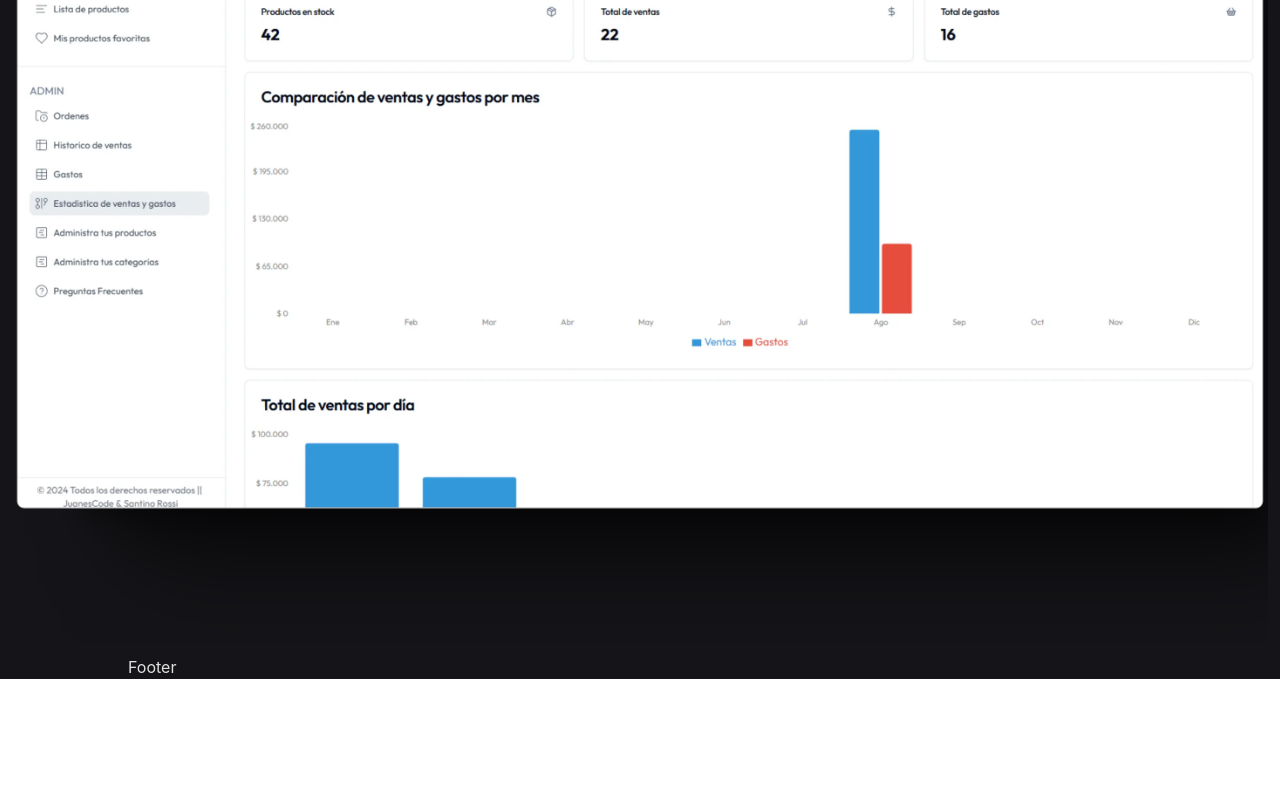
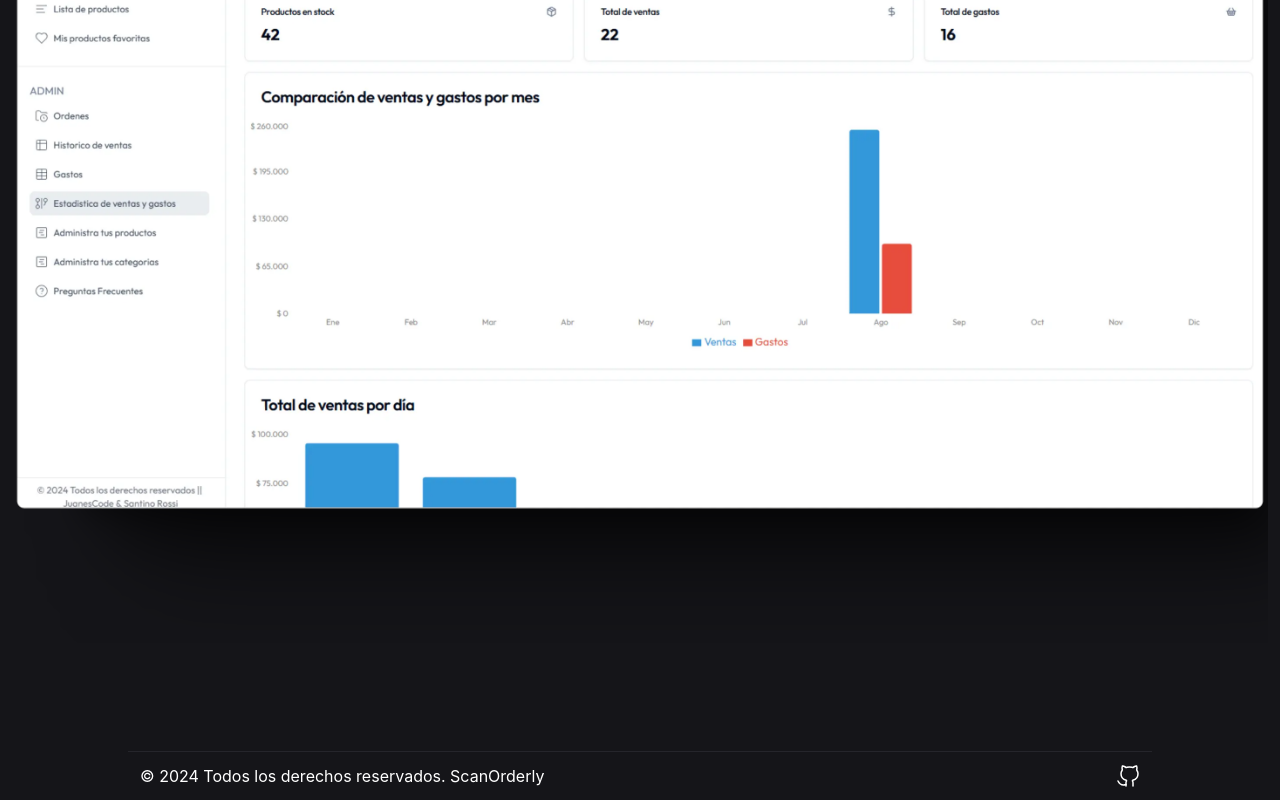
Before and after one commit to Srossiprieto/ScanOrderly, a React (Vite) app: page / in a window 1280 px wide. Shown: the part 927-1727 px from the top of the page. Before the commit the page ends 1606 px from the top, so only its background shows below. Built offline with nearby package versions, Linux system fonts and the light colour scheme.

Commit message:
feat: footer

```diff
--- a/src/components/Footer/Footer.tsx
+++ b/src/components/Footer/Footer.tsx
@@ -1,10 +1,23 @@
+import GitHubIcon from "../../assets/GithubIcon";
 
 function Footer() {
   return (
-    <div className="flex flex-col max-w-screen-lg mx-auto">
-      <h4>Footer</h4>
+    <div className="flex justify-between items-center mt-24 p-3 max-w-screen-lg mx-auto text-left text-white border-t border-[#25252B]">
+      <div className="text-base">
+        © 2024 Todos los derechos reservados.
+        <span className="hover:text-blue-500 cursor-pointer"> ScanOrderly</span>
+      </div>
+        <div className="flex space-x-4 items-center justify-center text-center">
+          <a
+            className="x"
+            href="https://github.com/Srossiprieto/ScanOrderly"
+            target="_blank"
+          >
+            <GitHubIcon className="text-white" />
+          </a>
+        </div>
     </div>
-  )
+  );
 }
 
-export default Footer
+export default Footer;
--- a/src/components/Ui/ButtonHomeUi/ButtonHomeUi.tsx
+++ b/src/components/Ui/ButtonHomeUi/ButtonHomeUi.tsx
@@ -10,6 +10,7 @@ function ButtonHomeUi({ text, href }: ButtonHomeUiProps) {
     <a
       href={href}
       className="relative inline-block bg-[#1E1E23] bg-opacity-100 text-white text-sm font-medium py-1 px-4 rounded-full transition-colors duration-200 overflow-hidden group"
+      target="_blank"
     >
       <span className="flex items-center relative">
         <span className="mr-2">{text}</span>
```
